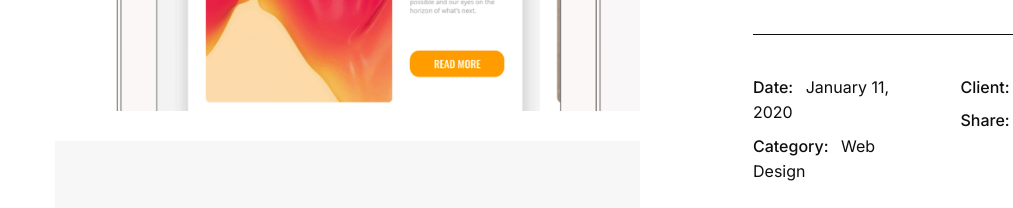
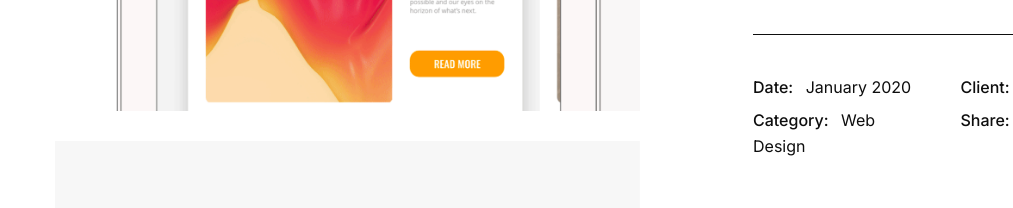
Before and after one commit to chuanzchristina/chuanzchristina.github.io, a plain HTML site: page project3.html in a window 1280 px wide. Shown: the part 730-938 px from the top of the page, 0-1013 px from the left. Drawn offline with Linux system fonts and the light colour scheme.

Commit message:
Update project3.html

```diff
--- a/project3.html
+++ b/project3.html
@@ -329,9 +329,9 @@
                                     <div class="col-auto col-sm-6">
                                         <ul class="list-group list-group-gap borderless">
                                             <li class="list-group-item"><span class="fw-medium me-8">Date:</span>
-                                                January 11, 2020</li>
+                                                January 2020</li>
                                             <li class="list-group-item"><span class="fw-medium me-8">Category:</span>
-                                                Web Design</li>
+                                              Web Design</li>
                                         </ul>
                                     </div>
                                     <div class="col-auto col-sm-6">
```
